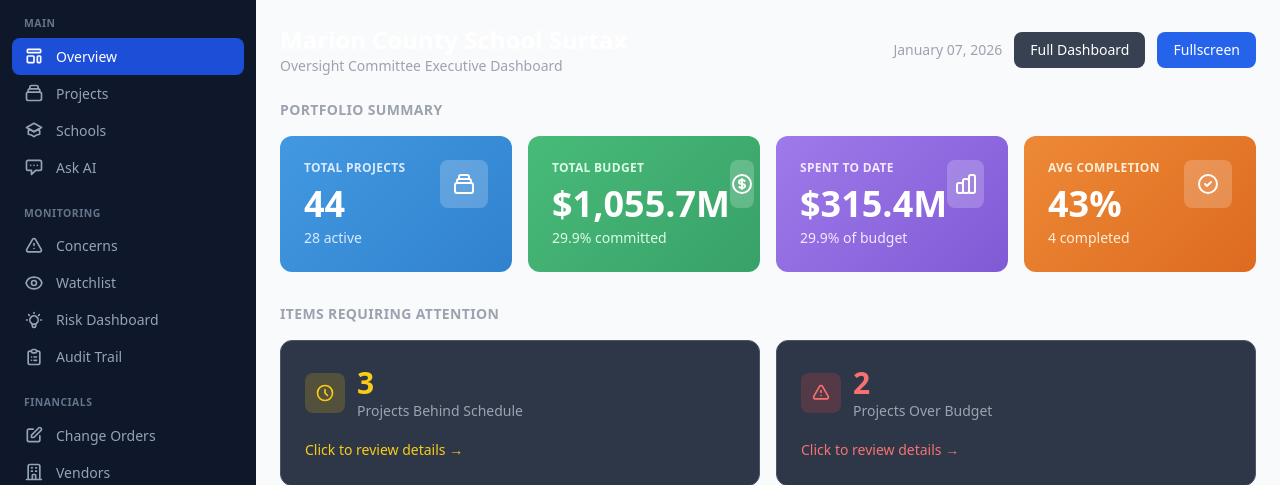
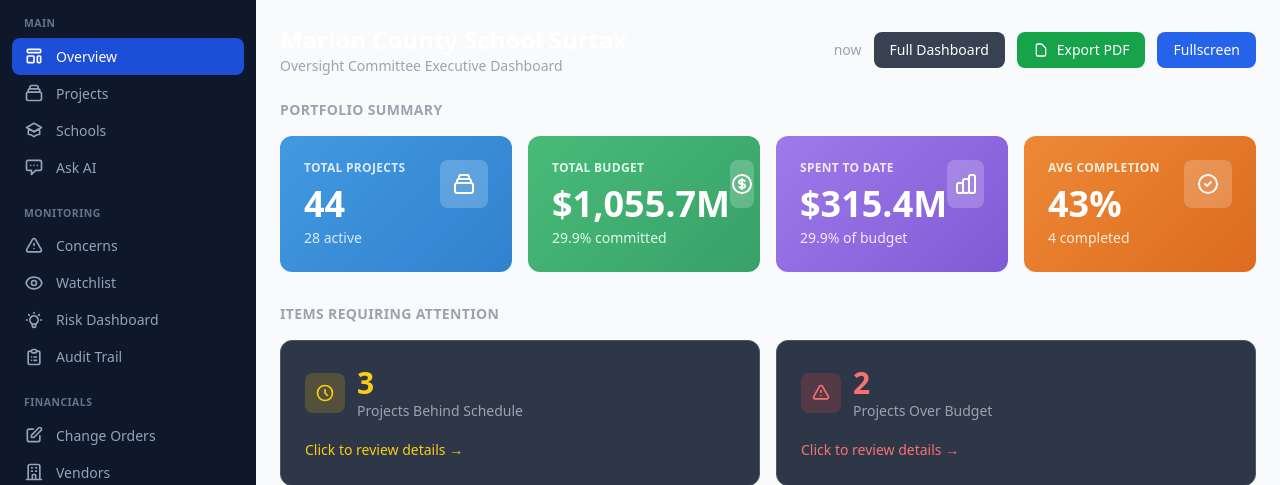
Before and after one commit to Texasdada13/surtax-oversight-dashboard, a Flask app: page / in a window 1280 px wide. Shown: the part 81-566 px from the top of the page. Run offline with Flask 3, Linux system fonts and the light colour scheme; data comes from the database, SQL or seed files in the repository; some libraries are stand-ins or nearby versions.

Commit message:
Enhance executive dashboard with real data and interactive features
- Connect to real data: avg_completion from database instead of hardcoded 43%
- Add drill-down capability: Total Projects and Avg Completion cards now clickable
- Add Export PDF button with print styles (landscape, color preservation)
- Add Fullscreen toggle button with JavaScript function
- Add hover effects on clickable cards (scale + shadow)
- Replace static date with dynamic date using date_format filter
- Add @media print styles for proper PDF export

All metrics now display real-time data from the contracts database.

Co-Authored-By: Claude Sonnet 4.5 <noreply@anthropic.com>

```diff
--- a/app.py
+++ b/app.py
@@ -98,7 +98,8 @@ def get_overview_stats():
             COUNT(CASE WHEN status = 'Active' THEN 1 END) as active_projects,
             COUNT(CASE WHEN status = 'Completed' THEN 1 END) as completed_projects,
             COUNT(CASE WHEN is_delayed = 1 THEN 1 END) as delayed_projects,
-            COUNT(CASE WHEN is_over_budget = 1 THEN 1 END) as over_budget_projects
+            COUNT(CASE WHEN is_over_budget = 1 THEN 1 END) as over_budget_projects,
+            AVG(COALESCE(percent_complete, 0)) as avg_completion
         FROM contracts
         WHERE is_deleted = 0
         AND surtax_category IS NOT NULL
@@ -111,6 +112,7 @@ def get_overview_stats():
     stats['completed_projects'] = row['completed_projects'] or 0
     stats['delayed_projects'] = row['delayed_projects'] or 0
     stats['over_budget_projects'] = row['over_budget_projects'] or 0
+    stats['avg_completion'] = row['avg_completion'] or 0
 
     # Calculate remaining
     stats['total_remaining'] = stats['total_budget'] - stats['total_spent']
--- a/templates/surtax/executive_dashboard.html
+++ b/templates/surtax/executive_dashboard.html
@@ -20,11 +20,15 @@
             <p class="text-gray-400 text-sm">Oversight Committee Executive Dashboard</p>
         </div>
         <div class="flex items-center gap-3">
-            <span class="text-gray-400 text-sm">January 07, 2026</span>
+            <span class="text-gray-400 text-sm">{{ "now"|date_format }}</span>
             <a href="{{ url_for('overview') }}" class="px-4 py-2 bg-gray-700 hover:bg-gray-600 text-white rounded-lg text-sm transition-colors">
                 Full Dashboard
             </a>
-            <button class="px-4 py-2 bg-blue-600 hover:bg-blue-700 text-white rounded-lg text-sm transition-colors">
+            <button onclick="window.print()" class="px-4 py-2 bg-green-600 hover:bg-green-700 text-white rounded-lg text-sm transition-colors flex items-center gap-2">
+                <svg class="w-4 h-4" fill="none" stroke="currentColor" viewBox="0 0 24 24"><path stroke-linecap="round" stroke-linejoin="round" stroke-width="2" d="M7 21h10a2 2 0 002-2V9.414a1 1 0 00-.293-.707l-5.414-5.414A1 1 0 0012.586 3H7a2 2 0 00-2 2v14a2 2 0 002 2z"></path></svg>
+                Export PDF
+            </button>
+            <button onclick="toggleFullscreen()" class="px-4 py-2 bg-blue-600 hover:bg-blue-700 text-white rounded-lg text-sm transition-colors">
                 Fullscreen
             </button>
         </div>
@@ -36,7 +40,7 @@
     <h2 class="text-sm font-semibold text-gray-400 uppercase tracking-wide mb-4">PORTFOLIO SUMMARY</h2>
     <div class="grid grid-cols-1 md:grid-cols-2 lg:grid-cols-4 gap-4">
         <!-- Total Projects -->
-        <div class="relative overflow-hidden rounded-xl p-6" style="background: linear-gradient(135deg, #4299e1 0%, #3182ce 100%);">
+        <a href="{{ url_for('projects') }}" class="relative overflow-hidden rounded-xl p-6 cursor-pointer transform transition-all hover:scale-105 hover:shadow-2xl" style="background: linear-gradient(135deg, #4299e1 0%, #3182ce 100%);">
             <div class="flex items-start justify-between">
                 <div>
                     <p class="text-blue-100 text-xs font-semibold uppercase tracking-wide">Total Projects</p>
@@ -49,7 +53,7 @@
                     </svg>
                 </div>
             </div>
-        </div>
+        </a>
 
         <!-- Total Budget -->
         <div class="relative overflow-hidden rounded-xl p-6" style="background: linear-gradient(135deg, #48bb78 0%, #38a169 100%);">
@@ -84,12 +88,12 @@
         </div>
 
         <!-- Avg Completion -->
-        <div class="relative overflow-hidden rounded-xl p-6" style="background: linear-gradient(135deg, #ed8936 0%, #dd6b20 100%);">
+        <a href="{{ url_for('projects') }}" class="relative overflow-hidden rounded-xl p-6 cursor-pointer transform transition-all hover:scale-105 hover:shadow-2xl" style="background: linear-gradient(135deg, #ed8936 0%, #dd6b20 100%);">
             <div class="flex items-start justify-between">
                 <div>
                     <p class="text-orange-100 text-xs font-semibold uppercase tracking-wide">Avg Completion</p>
-                    <p class="text-4xl font-bold text-white mt-2">43%</p>
-                    <p class="text-orange-100 text-sm mt-1">4 completed</p>
+                    <p class="text-4xl font-bold text-white mt-2">{{ stats.avg_completion|round|int }}%</p>
+                    <p class="text-orange-100 text-sm mt-1">{{ stats.completed_projects }} completed</p>
                 </div>
                 <div class="w-12 h-12 bg-white/20 rounded-lg flex items-center justify-center">
                     <svg class="w-6 h-6 text-white" fill="none" stroke="currentColor" viewBox="0 0 24 24">
@@ -97,7 +101,7 @@
                     </svg>
                 </div>
             </div>
-        </div>
+        </a>
     </div>
 </div>
 
@@ -227,3 +231,46 @@
 </div>
 
 {% endblock %}
+
+{% block scripts %}
+<script>
+function toggleFullscreen() {
+    if (!document.fullscreenElement) {
+        document.documentElement.requestFullscreen().catch(err => {
+            console.log('Fullscreen error:', err);
+        });
+    } else {
+        document.exitFullscreen();
+    }
+}
+
+// Print styles for PDF export
+window.addEventListener('beforeprint', function() {
+    document.body.style.background = '#1a202c';
+});
+</script>
+
+<style media="print">
+    @page {
+        size: landscape;
+        margin: 0.5in;
+    }
+
+    body {
+        background: #1a202c !important;
+        -webkit-print-color-adjust: exact;
+        print-color-adjust: exact;
+    }
+
+    /* Hide buttons when printing */
+    button, .no-print {
+        display: none !important;
+    }
+
+    /* Ensure colors print */
+    .dark-card, [style*="background: linear-gradient"] {
+        -webkit-print-color-adjust: exact;
+        print-color-adjust: exact;
+    }
+</style>
+{% endblock %}
```
